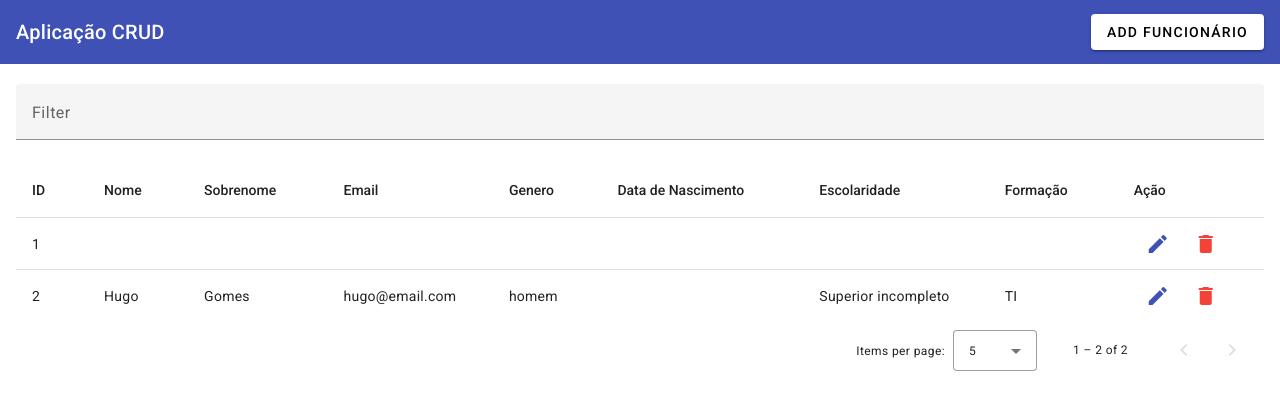
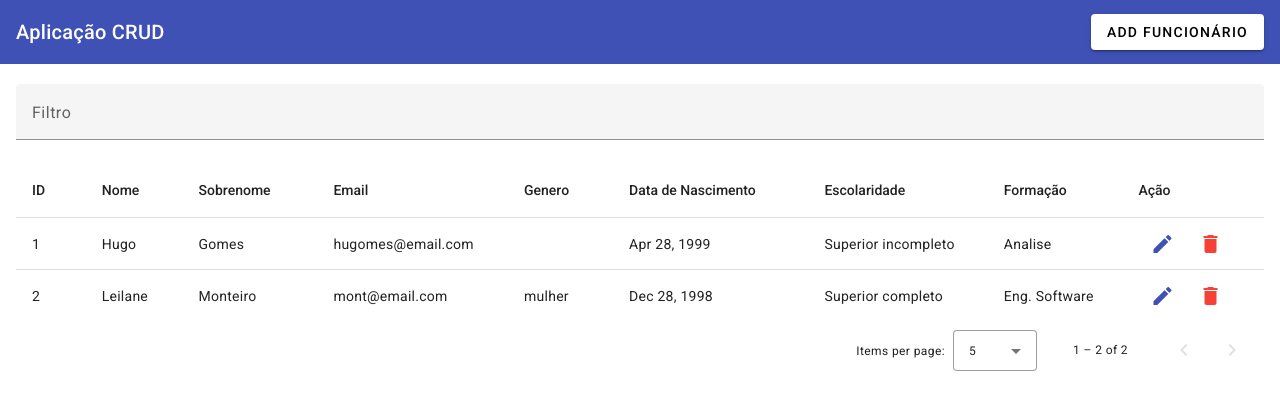
Before and after one commit to Hugomes99/angular-crud-mult, an Angular app: page / in a window 1280 px wide. Shown: the top 410 px of the page. Built offline with nearby package versions, Linux system fonts and the light colour scheme; data requests are answered from the project's data file.

Commit message:
Função DELETE concluída com sucesso

```diff
--- a/db.json
+++ b/db.json
@@ -18,21 +18,23 @@
   },
   "empregados": [
     {
-      "primeiroNome": "",
-      "sobrenome": "",
-      "email": "",
+      "primeiroNome": "Hugo",
+      "sobrenome": "Gomes",
+      "email": "hugomes@email.com",
+      "nascimento": "1999-04-28T03:00:00.000Z",
       "genero": "",
-      "escolaridade": "",
-      "formacao": "",
+      "escolaridade": "Superior incompleto",
+      "formacao": "Analise",
       "id": 1
     },
     {
-      "primeiroNome": "Hugo",
-      "sobrenome": "Gomes",
-      "email": "hugo@email.com",
-      "genero": "homem",
-      "escolaridade": "Superior incompleto",
-      "formacao": "TI",
+      "primeiroNome": "Leilane",
+      "sobrenome": "Monteiro",
+      "email": "mont@email.com",
+      "nascimento": "1998-12-28T03:00:00.000Z",
+      "genero": "mulher",
+      "escolaridade": "Superior completo",
+      "formacao": "Eng. Software",
       "id": 2
     }
   ]
--- a/src/app/app.component.html
+++ b/src/app/app.component.html
@@ -8,8 +8,8 @@
 
 <div class="main-body">
   <mat-form-field>
-    <mat-label>Filter</mat-label>
-    <input matInput (keyup)="applyFilter($event)" placeholder="Ex. Mia" #input>
+    <mat-label>Filtro</mat-label>
+    <input matInput (keyup)="applyFilter($event)" placeholder="Ex. Fulano" #input>
   </mat-form-field>
 
   <div class="table-container">
@@ -70,7 +70,7 @@
           <button mat-icon-button color="primary">
             <mat-icon>edit</mat-icon>
           </button>
-          <button mat-icon-button color="warn">
+          <button mat-icon-button color="warn" (click)="deleteEmpregado(row.id)">
             <mat-icon>delete</mat-icon>
           </button>
         </td>
--- a/src/app/app.component.ts
+++ b/src/app/app.component.ts
@@ -39,7 +39,14 @@ export class AppComponent implements OnInit {
   }
 
   openAddEditFunciForm() {
-    this._dialog.open(FunciAddEditComponent);
+    const dialogRef = this._dialog.open(FunciAddEditComponent);
+    dialogRef.afterClosed().subscribe({
+      next: (val) => {
+        if (val) {
+          this.getEmpregadoList();
+        }
+      },
+    })
   }
 
   getEmpregadoList() {
@@ -62,4 +69,14 @@ export class AppComponent implements OnInit {
     }
   }
 
+  deleteEmpregado(id: number) {
+    this._empService.deleteEmpregado(id).subscribe({
+      next: (res) => {
+        alert("Empregado deletado!");
+        this.getEmpregadoList();
+      },
+      error: console.log,
+    })
+  }
+
 }
--- a/src/app/funci-add-edit/funci-add-edit.component.html
+++ b/src/app/funci-add-edit/funci-add-edit.component.html
@@ -60,7 +60,7 @@
   </div>
 
   <div mat-dialog-actions class="action">
-    <button mat-raised-button>Cancelar</button>
+    <button mat-raised-button type="button" [mat-dialog-close]="false">Cancelar</button>
     <button mat-raised-button color="primary" type="submit">Salvar</button>
 
   </div>
--- a/src/app/funci-add-edit/funci-add-edit.component.ts
+++ b/src/app/funci-add-edit/funci-add-edit.component.ts
@@ -1,7 +1,7 @@
 import { Component } from '@angular/core';
 import { FormBuilder, FormGroup } from '@angular/forms';
 import { EmpregadoService } from '../services/empregado.service';
-import { DialogRef } from '@angular/cdk/dialog';
+import { MatDialogRef } from '@angular/material/dialog';
 
 @Component({
   selector: 'app-funci-add-edit',
@@ -23,7 +23,7 @@ export class FunciAddEditComponent {
 
   constructor(private _fb: FormBuilder,
     private _empService: EmpregadoService,
-    private _dialogRef: DialogRef<FunciAddEditComponent>) {
+    private _dialogRef: MatDialogRef<FunciAddEditComponent>) {
     this.empForm = this._fb.group({
       primeiroNome: '',
       sobrenome: '',
@@ -40,7 +40,7 @@ export class FunciAddEditComponent {
       this._empService.addEmpregado(this.empForm.value).subscribe({
         next: (val: any) => {
           alert('Empregado adicionado com sucesso!');
-          this._dialogRef.close();
+          this._dialogRef.close(true);
         },
         error: (err: any) => {
           console.error(err)
--- a/src/app/services/empregado.service.ts
+++ b/src/app/services/empregado.service.ts
@@ -17,4 +17,7 @@ export class EmpregadoService {
     return this._http.get('http://localhost:3000/empregados');
   }
 
+  deleteEmpregado(id: number): Observable<any> {
+    return this._http.delete(`http://localhost:3000/empregados/${id}`);
+  }
 }
```
